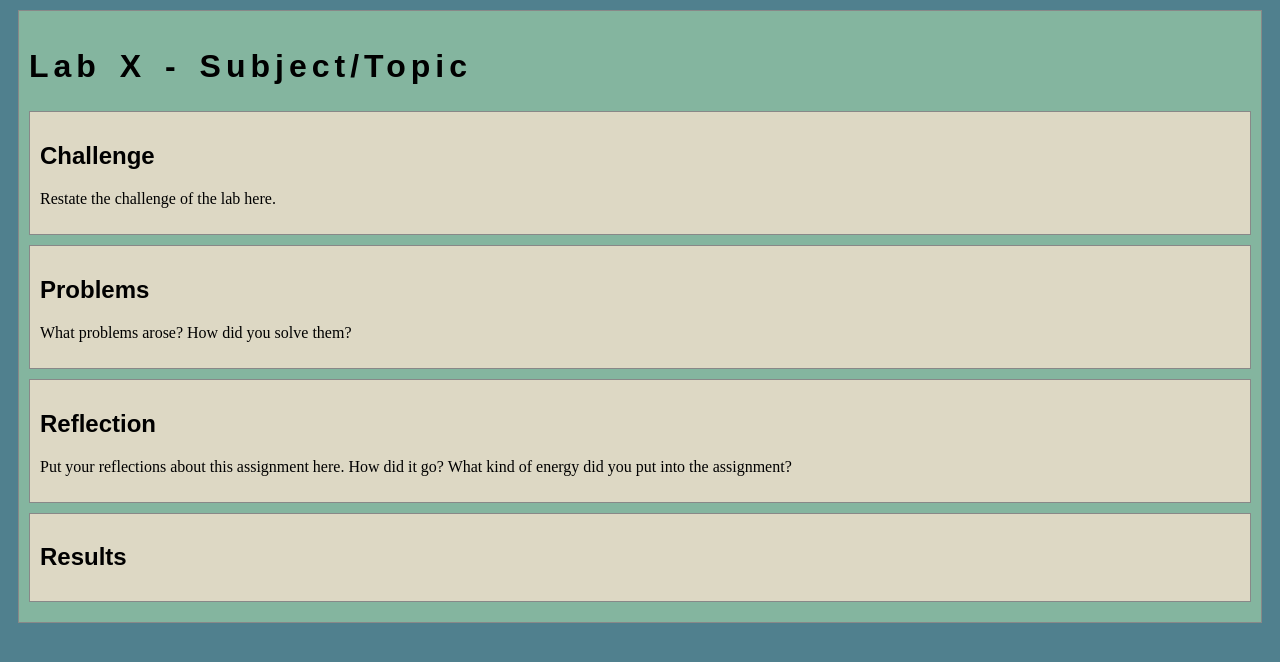
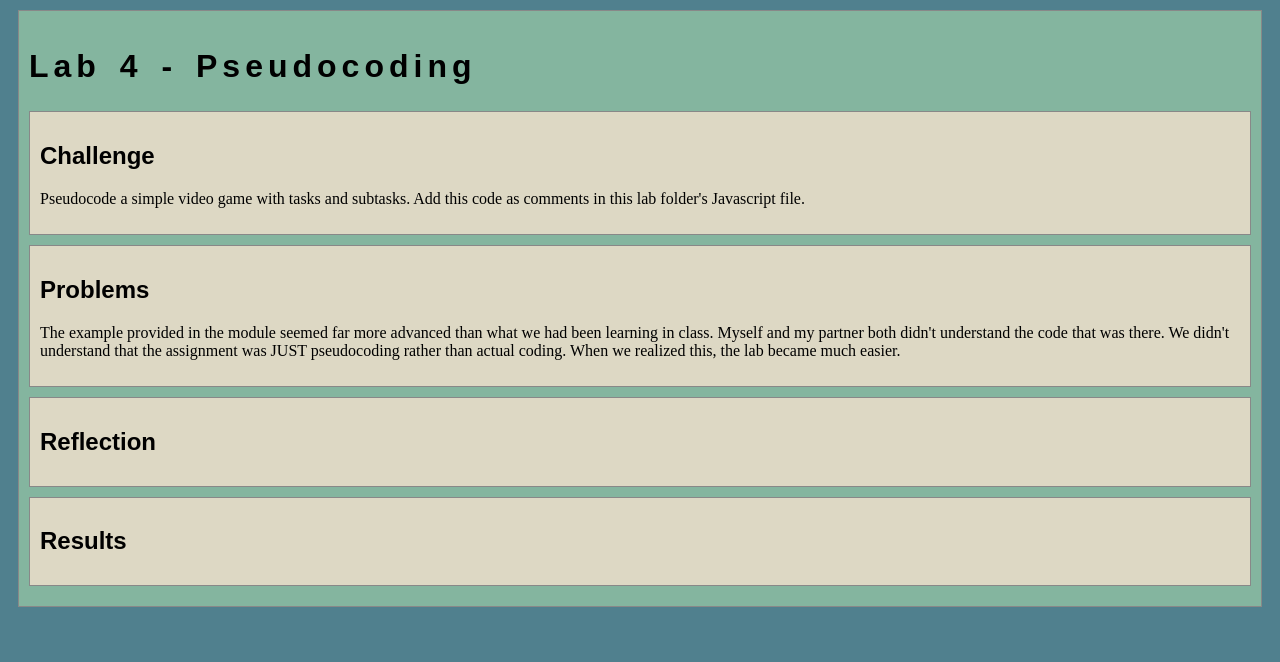
Before and after one commit to laylaghill/art101, a plain HTML site: page lab4/index.html in a window 1280 px wide. Drawn offline with nearby package versions, Linux system fonts and the light colour scheme.

Commit message:
lab 4 pt. 1

```diff
--- a/lab4/index.html
+++ b/lab4/index.html
@@ -2,7 +2,7 @@
 <html>
 <head>
 	<!-- This title is used for tabs and bookmarks -->
-	<title>Lab X - Subject/Topic</title>
+	<title>Lab 4 - Pseudocoding</title>
 
 	<!-- Use UTF character set, a good idea with any webpage -->
   	<meta charset="UTF-8" />
@@ -23,20 +23,20 @@
 	<!-- Style this page by changing the CSS in ../css/site.css or css/lab.css -->
 	<main id="content">
 		<section>
-			<h1>Lab X - Subject/Topic</h1>
+			<h1>Lab 4 - Pseudocoding</h1>
 			<div class="minor-section">
 					<h2>Challenge</h2>
-					<p>Restate the challenge of the lab here.</p>
+					<p>Pseudocode a simple video game with tasks and subtasks. Add this code as comments in this lab folder's Javascript file. </p>
 			</div>
 
 			<div class="minor-section">
 					<h2>Problems</h2>
-					<p>What problems arose? How did you solve them? </p>
+					<p>The example provided in the module seemed far more advanced than what we had been learning in class. Myself and my partner both didn't understand the code that was there. We didn't understand that the assignment was JUST pseudocoding rather than actual coding. When we realized this, the lab became much easier. </p>
 			</div>
 
 			<div class="minor-section">
 					<h2>Reflection</h2>
-					<p>Put your reflections about this assignment here. How did it go? What kind of energy did you put into the assignment? </p>
+					<p> <script src="lab4/js/lab.js" DEFER></script> </p>
 			</div>
 
 			<div class="minor-section">
--- a/lab4/js/lab.js
+++ b/lab4/js/lab.js
@@ -1,21 +1,31 @@
-// index.js - purpose and description here
-// Author: Your Name
-// Date:
+// index.js - Pseudocoding: Rock, Paper, Scissors
+// Author: Layla Hill <lghill@ucsc.edu>
+// Date: 24 April 2024
 
-// Constants
-
-// Functions
-
-// this is an example function and this comment tells what it doees and what parameters are passed to it.
-function myFunction(param1, param2) {
-  // some code here
-  // return results;
-}
-
-function main() {
-  console.log("Main function started.");
-  // the code that makes everything happen
-}
-
-// let's get this party started
-main();
+//Display welcome message to players
+  //Possibly just a title block of text above game
+//Prompt Player 1 to choose rock, paper, or scissors.
+  //Button option:
+    //Create individual buttons with the text "rock,""paper,""scissors"
+    //Each button can only have one option
+  //Typed option:
+    //Allows player to type out "rock,""paper,""scissors" in a text box rather than click a button
+    //Only one option can be typed
+//Prompt Player 2 to choose rock, paper, or scissors.
+  //Same options as Player 1
+//Compare the choices made by Player 1 and Player 2.
+  //Both players must take their turns before this step is completed
+//Determine the winner based on the following rules:
+  //Rock beats scissors
+  //Scissors beats paper
+  //Paper beats rock
+//If both players choose the same option, it's a tie.
+  //Rock and rock
+  //Scissors and scissors
+  //Paper and paper
+//Display the result of the game (winner or tie).
+  //This screen should also include "play again" or "exit" as choices for the players
+  //Players must both click "play again" to start another round
+//Ask if the players want to play again.
+  //If yes, repeat steps 2-7.
+//If no, display a goodbye message and end the game.
```
